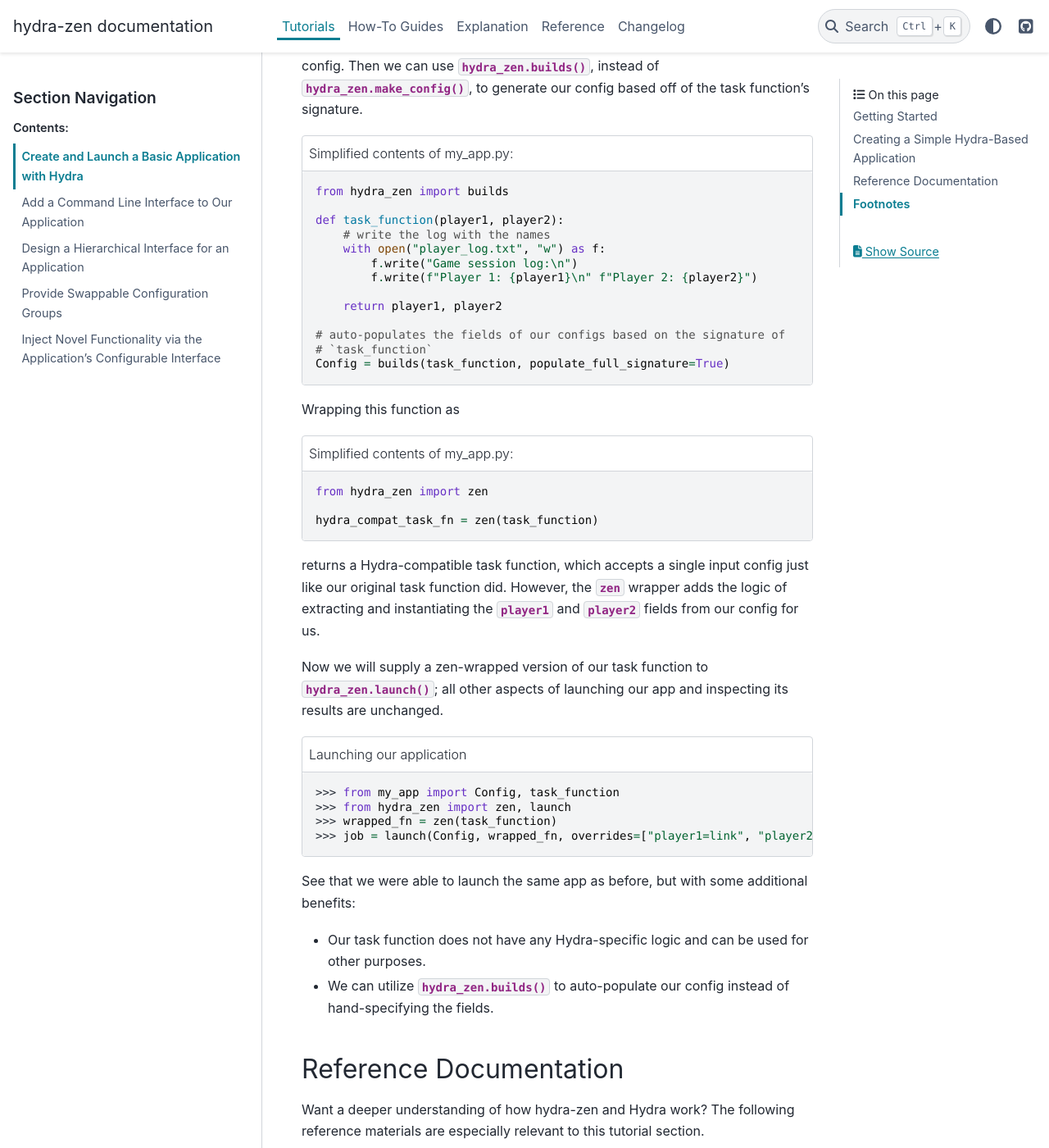
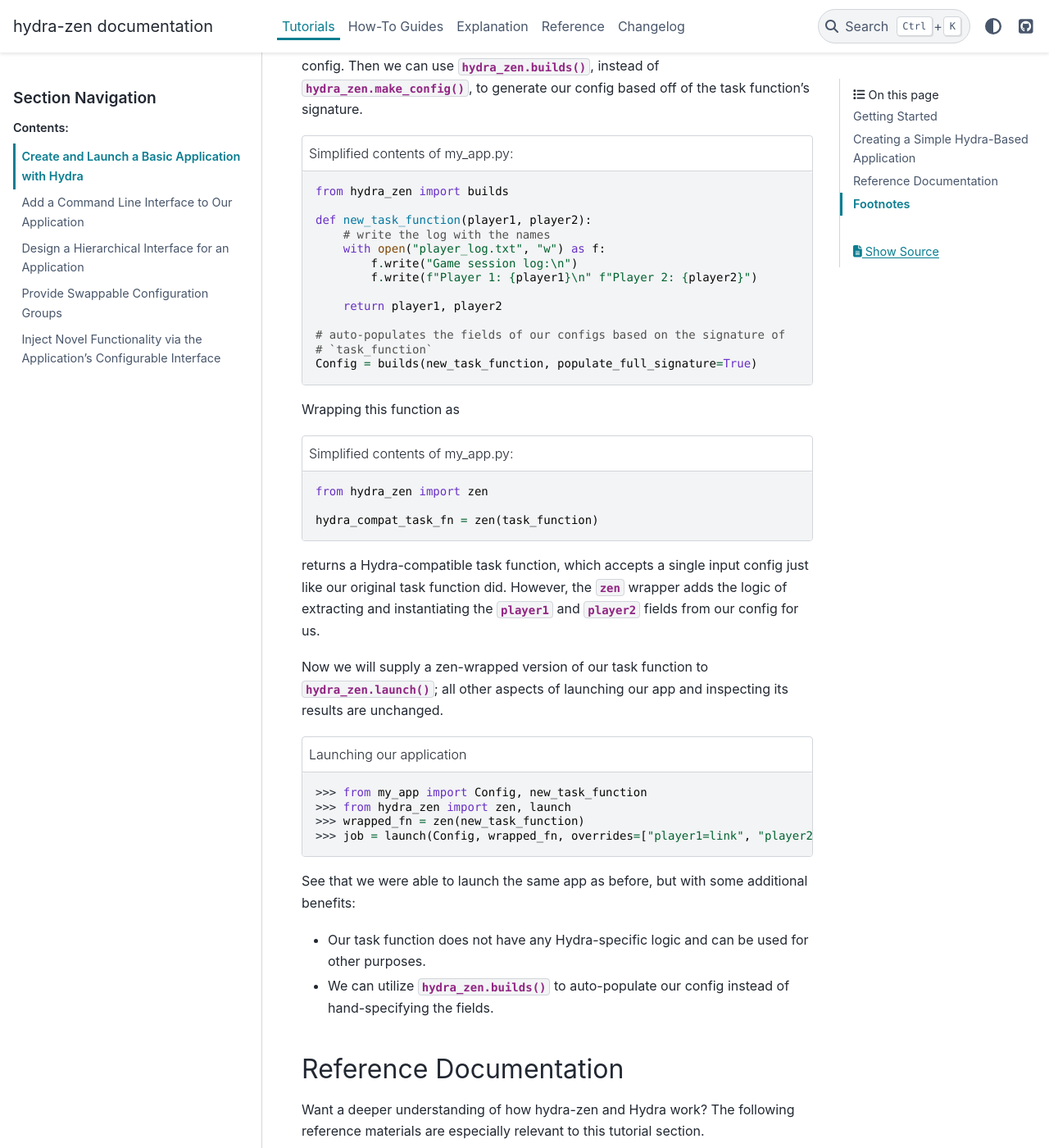
Before and after one commit to mit-ll-responsible-ai/hydra-zen, a Sphinx documentation site: the page built from docs/source/tutorials/basic_app.rst, in a window 1280 px wide and 1400 px high, scrolled down 5284 px. Shown: the whole window at 82% size. Built offline with Sphinx 7.4.7 and the PyData theme 0.15.4, drawn with Linux system fonts in a browser that asks for light colours; the version number could not be read and is left out.

Commit message:
fix pyright

```diff
--- a/docs/source/how_to/pytorch_lightning.rst
+++ b/docs/source/how_to/pytorch_lightning.rst
@@ -383,7 +383,7 @@
 
    >>> # convenience function for extracting and instantiating fields from config
    >>> extract = zen(lambda model, optim, target_fn, training_domain, dataloader: locals())
-   >>> loaded = LitModule.load_from_checkpoint(last_ckpt, **extract(cfg))
+   >>> loaded = LitModule.load_from_checkpoint(last_ckpt, **extract(cfg))  # type: ignore
 
 Finally, let's double check that this loaded model behaves as-expected. Evaluating it
 at :math:`-\pi/2`, :math:`0`, and :math:`\pi/2` should return, approximately, :math:`0`, :math:`1`, and :math:`0`, respectively.
--- a/docs/source/tutorials/basic_app.rst
+++ b/docs/source/tutorials/basic_app.rst
@@ -245,7 +245,7 @@
 
    from hydra_zen import builds
 
-   def task_function(player1, player2):
+   def new_task_function(player1, player2):
        # write the log with the names
        with open("player_log.txt", "w") as f:
            f.write("Game session log:\n")
@@ -255,7 +255,7 @@
 
    # auto-populates the fields of our configs based on the signature of
    # `task_function`
-   Config = builds(task_function, populate_full_signature=True)
+   Config = builds(new_task_function, populate_full_signature=True)
 
 
 Wrapping this function as
@@ -275,9 +275,9 @@
 .. code-block:: pycon
    :caption: Launching our application
 
-   >>> from my_app import Config, task_function
+   >>> from my_app import Config, new_task_function
    >>> from hydra_zen import zen, launch
-   >>> wrapped_fn = zen(task_function)
+   >>> wrapped_fn = zen(new_task_function)
    >>> job = launch(Config, wrapped_fn, overrides=["player1=link", "player2=zelda"], version_base="1.1")
 
 See that we were able to launch the same app as before, but with some additional benefits:
--- a/docs/source/tutorials/inject_wrapper.rst
+++ b/docs/source/tutorials/inject_wrapper.rst
@@ -98,13 +98,13 @@
 
 .. code:: python
 
-   CharConf = builds(Character, inventory=starter_gear)
+   CharConf = builds(Character, ...)
 
 to be
 
 .. code:: python
 
-   CharConf = builds(Character, inventory=starter_gear, zen_wrappers=halloween_update)
+   CharConf = builds(Character, ..., zen_wrappers=halloween_update)
 
 
 Putting It All Together
```
